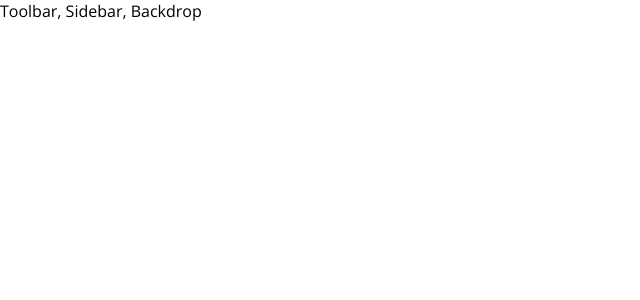
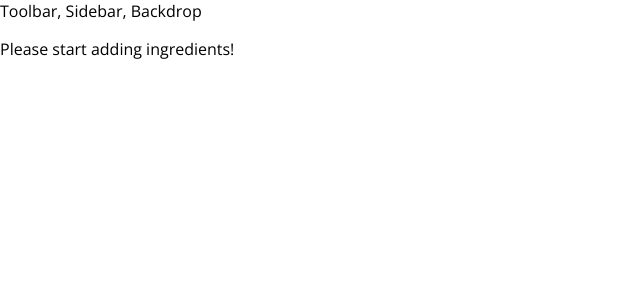
Before and after one commit to aaroajg/burger-project, a React app: page / in a window 1280 px wide. Shown: the top 300 px of the page, without its empty margins (0-640 px from the left). Built offline with nearby package versions, Linux system fonts and the light colour scheme.

Commit message:
Removed hardcoded BurgerIngredient components

```diff
--- a/src/components/Burger/Burger.js
+++ b/src/components/Burger/Burger.js
@@ -3,13 +3,24 @@
 import BurgerIngredient from './BurgerIngredient/BurgerIngredient'
 
 const burger = (props) => {
+    let transformedIngredients = Object.keys(props.ingredients)
+        .map(igKey => {
+            return [...Array(props.ingredients[igKey])].map((_, i) => {
+                return <BurgerIngredient key={igKey + i} type={igKey} />
+            })
+        })
+        .reduce((arr, el) => {
+            return arr.concat(el)
+        }, [])
+
+    if(transformedIngredients.length === 0) {
+        transformedIngredients = <p>Please start adding ingredients!</p>
+    }
+
     return (
         <div className={classes.Burger}>
             <BurgerIngredient type="bread-top" />
-            <BurgerIngredient type="cheese" />
-            <BurgerIngredient type="meat" />
-            <BurgerIngredient type="bacon" />
-            <BurgerIngredient type="salad" />
+            {transformedIngredients}
             <BurgerIngredient type="bread-bottom" />
         </div>
     )
--- a/src/containers/BurgerBuilder/BurgerBuilder.js
+++ b/src/containers/BurgerBuilder/BurgerBuilder.js
@@ -3,10 +3,19 @@
 import Burger from '../../components/Burger/Burger'
 
 class BurgerBuilder extends Component {
+    state = {
+        ingredients: {
+            salad: 0,
+            bacon: 0,
+            cheese: 0,
+            meat: 0
+        }
+    }
+
     render() {
         return (
             <Aux>
-                <Burger />
+                <Burger ingredients={this.state.ingredients} />
             </Aux>
         )
     }
```
